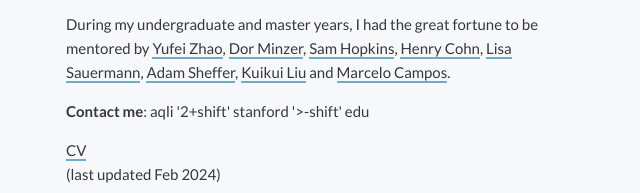
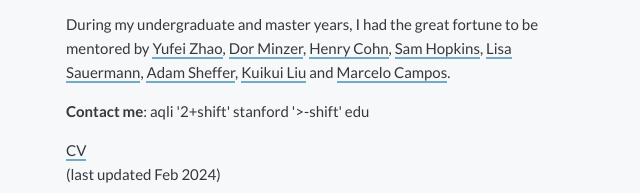
Before and after one commit to aqlithium/anqili, a plain HTML site: page index.html in a window 1280 px wide. Shown: the part 468-661 px from the top of the page, 466-1106 px from the left. Drawn offline with Linux system fonts and the light colour scheme.

Commit message:
Update index.html

```diff
--- a/index.html
+++ b/index.html
@@ -26,7 +26,7 @@
                 <p> Hello! I am a first year Ph.D. student at Stanford University.</p>
                 <p> I recently graduated from the Massachusetts Institute of Technology (MIT) with a B.Sc. in Mathematics (Course 18). And even more recently, I graduated with a MASt in Mathematics from the University of Cambridge (Part III of the Mathematical Tripos) during which I was supported by a Trinity Studentship in Mathematics.</p>
                 <p> I am broadly interested in the applications of discrete analysis and probabilistic techniques in extremal combinatorics and theoretical computer science, especially in relation to sampling and the analysis of Boolean functions.</p>
-                <p> During my undergraduate and master years, I had the great fortune to be mentored by <a href="https://yufeizhao.com/">Yufei Zhao</a>, <a href="https://sites.google.com/view/dorminzer/home">Dor Minzer</a>, <a href="https://www.samuelbhopkins.com/">Sam Hopkins</a>, <a href="https://cohn.mit.edu/">Henry Cohn</a>, <a href="https://math.mit.edu/~lsauerma/">Lisa Sauermann</a>, <a href="https://geometrynyc.wixsite.com/adamsh">Adam Sheffer</a>, <a href="https://kuikuiliu.github.io/">Kuikui Liu</a> and <a href="https://marceloscampos.github.io/">Marcelo Campos</a>.</p>
+                <p> During my undergraduate and master years, I had the great fortune to be mentored by <a href="https://yufeizhao.com/">Yufei Zhao</a>, <a href="https://sites.google.com/view/dorminzer/home">Dor Minzer</a>, <a href="https://cohn.mit.edu/">Henry Cohn</a>, <a href="https://www.samuelbhopkins.com/">Sam Hopkins</a>, <a href="https://www.iam.uni-bonn.de/users/sauermann/home">Lisa Sauermann</a>, <a href="https://geometrynyc.wixsite.com/adamsh">Adam Sheffer</a>, <a href="https://kuikuiliu.github.io/">Kuikui Liu</a> and <a href="https://marceloscampos.github.io/">Marcelo Campos</a>.</p>
                 <p>  <span class="bold">Contact me</span>: aqli '2+shift' stanford '>-shift' edu </p>
                 <p> <a href="./curriculum_vitae_anqi (10).pdf">CV</a><br>(last updated Feb 2024)</p>
                 <p> <i>Pronouns</i>: she/her </p>
```
